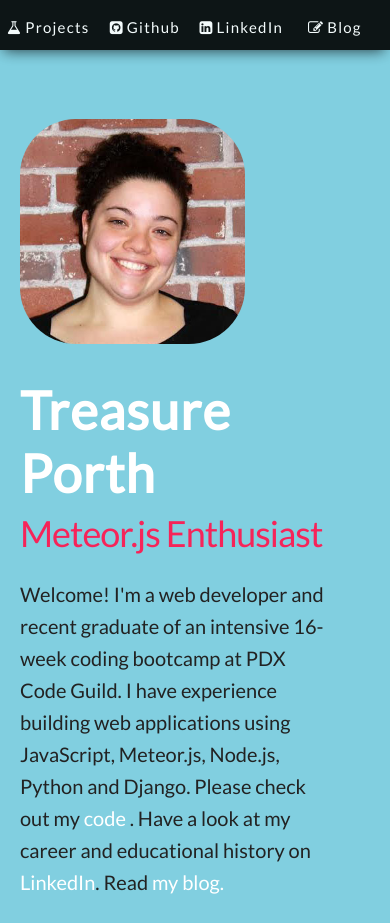
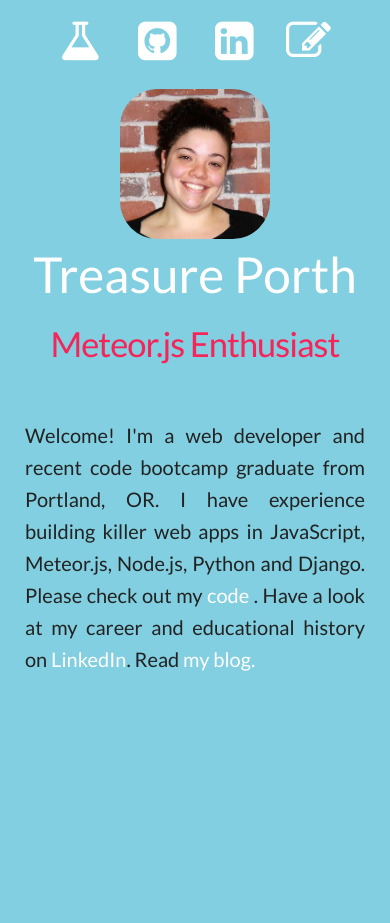
Before and after one commit to trezp/treasurep, a plain HTML site: page index.html in a window 390 px wide. After the commit the page ends 844 px from the top, so only its background shows below. Drawn offline with nearby package versions, Linux system fonts and the light colour scheme.

Commit message:
Responsive design tweaks

```diff
--- a/css/styles.css
+++ b/css/styles.css
@@ -25,13 +25,14 @@ h1 {
 	color: white;
 	letter-spacing: 1px;
 	font-size: 3.5em;
-	font-weight: bold;
+	/*font-weight: bold;*/
 	margin-bottom: 0;
 
 }
 h2 {
 	color: #F62459;
 	margin-top: 0;
+
 }
 
 #aboutMe {
@@ -87,9 +88,13 @@ li {
 }
 
 .treasureIMG {
-	margin-top: 55px;
-	border-radius: 25%;
-	width: 225px;
+    border-radius: 25%;
+    width: 225px;
+    margin-top: 62px;
+}
+
+.imgdiv {
+	width: 100%;
 }
 
 .contact-list {
@@ -133,8 +138,88 @@ li:hover i {
 	margin-top: 4%;
 }
 
-@media (max-width: 750px) {
+#nav-small {
+		display: none;
+	}
+
+
+@media (max-width: 600px) {
 	.contact-list {
 		display: none;
 	}
 }
+
+
+@media(max-width: 700px){
+	/*.switch {
+    height: 70px;
+    padding: 5px;
+    margin: 4px 0px 0px;
+    text-align: center;
+	}*/
+
+	h2 {
+		font-size: 2.3em;
+		height: 50px;
+	}
+}
+
+@media (max-width: 500px) {
+	#nav-small {
+		display: block;
+		width: 100%;
+		height: 50px;
+		text-align: center;
+		color: black;
+	}
+
+	#nav-small li {
+		width: 19%;
+
+	}
+
+	#nav {
+		display: none;
+	}
+
+	.switch {
+	height: 80px;
+	padding: 5px;
+	margin: 0;
+	text-align: center;
+	margin-top: 13px;
+	}
+	body {
+		padding: 0;
+	}
+
+
+	.treasureIMG {
+	border-radius: 25%;
+	width: 150px;
+	margin: auto;
+	}
+
+	.imgdiv {
+	width: 100%;
+	text-align: center;
+	/*margin-left: 14%;*/
+	}
+
+	.main-info {
+	margin: 0;
+	text-align: center;
+	}
+
+	h1 {
+	color: white;
+	font-size: 3.3em;
+	letter-spacing: 0;
+	margin-bottom: 0;
+
+}
+	.welcome {
+		text-align: justify;
+		padding: 5px;
+	}
+}
--- a/index.html
+++ b/index.html
@@ -32,6 +32,7 @@
   –––––––––––––––––––––––––––––––––––––––––––––––––– -->
   <div class="row">
       <div class="twelve columns">
+  <!--- LARGE NAV -->
 		<ul id="nav">
         <li>
           <a href="http://trezp.github.io/"><i class="fa fa-flask"></i>Projects</li></a>
@@ -45,11 +46,27 @@
         </li>
 		</ul>
       </div>
+  <!--- SMALL NAV -->
+      <ul id="nav-small">
+        <li>
+          <a href="http://trezp.github.io/"><i class="fa fa-flask fa-3x"></i></li></a>
+        <li>
+          <a href="https://github.com/trezp?tab=repositories"><i class="fa fa-github-square fa-3x"></i></a>
+        </li>
+        <li>
+          <a href="https://www.linkedin.com/in/treasureporth"><i class="fa fa-linkedin-square fa-3x"></i></a>
+        <li>
+          <a href="http://trezp.github.io/"><i class="fa fa-pencil-square-o fa-3x"></i></a>
+        </li>
+    </ul>
   <div class="container">
     <div class="row">
     <div class="adjustHeight twelve columns">
     	<div class="four columns">
+  <!--- MAIN PHOTO -->
+      <div class='imgdiv'>
     		<img class="treasureIMG u-max-full-width" src="images/headshotsquare.jpg"/>
+      </div>
           <ul class="contact-list">
             <li>
               <a href="http://trezp.github.io/"><i class="fa fa-flask"></i>Projects</li></a><br>
@@ -71,7 +88,7 @@
       			 <h2 id="aboutMe">
              </h2>
           </div>
-  			   <p class="welcome">Welcome! I'm a web developer and recent graduate of an intensive 16-week coding bootcamp at PDX Code Guild. I have experience building web applications using JavaScript, Meteor.js, Node.js, Python and Django. Please check out my <a href="https://github.com/trezp?tab=repositories"> code </a>. Have a look at my career and educational history on <a href="http://www.linkedin.com/in/treasureporth">LinkedIn</a>. Read <a href="http://treasureporth.com/blog">my blog.</a>
+  			   <p class="welcome">Welcome! I'm a web developer and recent code bootcamp graduate from Portland, OR. I have experience building killer web apps in JavaScript, Meteor.js, Node.js, Python and Django. Please check out my <a href="https://github.com/trezp?tab=repositories"> code </a>. Have a look at my career and educational history on <a href="http://www.linkedin.com/in/treasureporth">LinkedIn</a>. Read <a href="http://treasureporth.com/blog">my blog.</a>
           </div>
       </div>
     </div>
```
